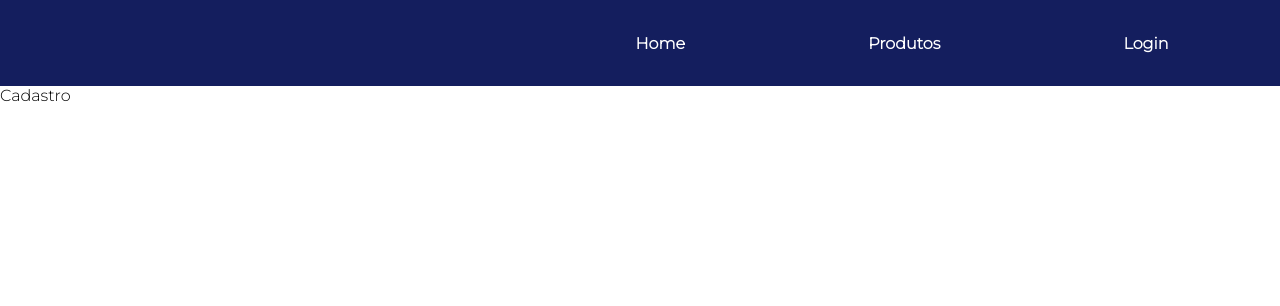
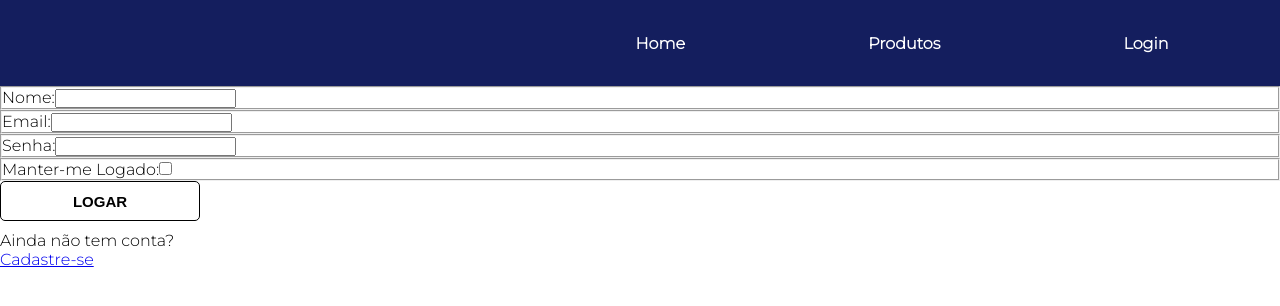
Before and after one commit to Jessica-s-paiva/LojaInformatica, a React (Vite) app in the folder site-reactjs/: page /cadastro in a window 1280 px wide. Shown: the top 306 px of the page. Built offline with nearby package versions, Linux system fonts and the light colour scheme.

Commit message:
validação do nome

```diff
--- a/site-reactjs/src/Pages/Cadastro/Cadastro.jsx
+++ b/site-reactjs/src/Pages/Cadastro/Cadastro.jsx
@@ -1,8 +1,92 @@
-import React from 'react'
+
+import React, {useEffect, useState} from 'react'
+import Botao from '../../Components/Botao/Botao'
+import {Link} from 'react-router-dom'
 
 const Cadastro = () => {
+
+  const [Nome, setNome]= useState('')
+  const [Email, setEmail] = useState('')
+  const [Senha, setSenha]= useState('123')
+
+  function handleInputNome(target){
+    setNome(target.value)
+  }
+
+  function handleInputEmail(target){
+    setEmail(target.value)
+  }
+
+  function handleInputSenha(target){
+    setSenha(target.value)
+  }
+
+  function handleValidaNome(){
+    if(Nome == 0){
+        alert("Nome Não informado")
+      }else{
+        alert("Nome válido")
+      }
+  }
+
+  function handleValidaEmail(){
+    if(Email.indexOf('@') > 3 && Email.indexOf('.com') > Email.indexOf('@')){
+      alert("Email Válido")
+    }else{
+      alert("Email Inválido")
+    }
+  }
+
+  function handleValidaSenha(){
+    if(Senha == "123"){
+        alert("Senha Válida")
+      }else{
+        alert("Senha Inválida")
+      }
+  }
+
+
   return (
-    <div>Cadastro</div>
+    <div>
+        <form>
+
+        <fieldset>
+          <label htmlFor="" >Nome:</label>
+          <input type="text" onChange={({target})=>handleInputNome(target)}/>
+        </fieldset>
+
+        <fieldset>
+          <label htmlFor="" >Email:</label>
+          <input type="email" onChange={({target})=>handleInputEmail(target)}/>
+        </fieldset>
+
+        <fieldset>
+          <label htmlFor="">Senha:</label>
+          <input type="password" onChange={({target})=>handleInputSenha(target)} />
+        </fieldset>
+
+        <fieldset>
+          <label htmlFor="">Manter-me Logado:</label>
+          <input type="checkbox"/>
+        </fieldset>
+
+          <div  onClick={(event)=>{
+          event.preventDefault()
+          handleValidaNome()
+          handleValidaEmail()
+          handleValidaSenha()
+          }}>
+            <Botao
+            text="Logar"/>
+          </div>
+        </form>
+
+        <section>
+            <p>Ainda não tem conta?</p>
+            <Link to='/home'>Cadastre-se</Link>
+        </section>
+    </div>
+
   )
 }
 
```
